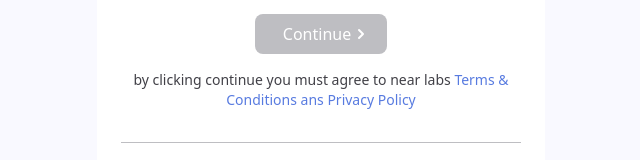
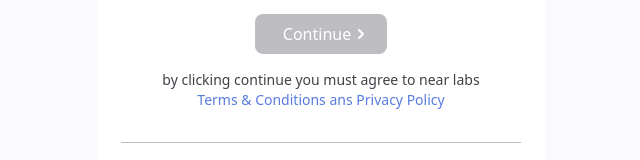
Before and after one commit to avastamin/react-extensions, a React (Create React App) app: page / in a window 1280 px wide. Shown: the part 172-332 px from the top of the page, without its empty margins (319-959 px from the left). Built offline with nearby package versions, Linux system fonts and the light colour scheme.

Commit message:
Fix linter warnings

```diff
--- a/package.json
+++ b/package.json
@@ -49,6 +49,7 @@
   },
   "devDependencies": {
     "autoprefixer": "^10.4.2",
+    "jest-watch-typeahead": "^0.6.5",
     "postcss": "^8.4.5",
     "tailwindcss": "^3.0.15"
   }
--- a/src/App.tsx
+++ b/src/App.tsx
@@ -2,7 +2,7 @@
 import SignUp from './features/signup/SignUp';
 import CodeVerification from './features/signup/CodeVerification';
 import CreateNEARAccount from './features/signup/CreateNEARAccount';
-import { useAppSelector, useAppDispatch } from './app/hooks';
+import { useAppSelector } from './app/hooks';
 import {
   signupData,
 } from './features/signup/signupSlice';
@@ -10,7 +10,6 @@
 
 const  App : React.FC<{}> = () => {
   const usedData = useAppSelector(signupData);
-  console.log('usedData', usedData)
   return (
     <div className="app container max-w-md bg-white">
       {usedData?.signupType === '' && !usedData?.isVerified && <SignUp />}
--- a/src/features/signup/CreateNEARAccount.tsx
+++ b/src/features/signup/CreateNEARAccount.tsx
@@ -3,11 +3,6 @@
 import { ChevronRightIcon } from '@heroicons/react/solid'
 import { Formik, Field, Form, FormikHelpers } from 'formik';
 import * as Yup from "yup";
-import { useAppSelector, useAppDispatch } from '../../app/hooks';
-import {
-  signupData,
-} from './signupSlice';
-
 
 interface Values {
   fullName: string;
@@ -20,8 +15,6 @@
 });
 
 const  CreateNEARAccount : React.FC<{}> = () => {
-  const usedData = useAppSelector(signupData);
-  const dispatch = useAppDispatch();
   const initialValues: Values = {
     fullName: '',
     accountID: '',
@@ -98,7 +91,7 @@
         </div>
         <div className='text-center mt-4'>
           <p className='text-gray-200 text-sm'>by clicking continue you must agree to near labs
-            <a href='#' className='text-blue-100'> Terms & Conditions ans Privacy Policy</a></p>
+            <button className='text-blue-100'> Terms & Conditions ans Privacy Policy</button></p>
         </div>
         <div className='w-full h-px my-8 bg-gray-500'></div>
         <div className='text-center mt-4'>
--- a/src/features/signup/SignUp.tsx
+++ b/src/features/signup/SignUp.tsx
@@ -3,10 +3,9 @@
 import { ChevronRightIcon } from '@heroicons/react/solid'
 import { Formik, Field, Form, FormikHelpers } from 'formik';
 import * as Yup from "yup";
-import { useAppSelector, useAppDispatch } from '../../app/hooks';
+import { useAppDispatch } from '../../app/hooks';
 import {
   addSignup,
-  signupData,
 } from './signupSlice';
 
 interface Values {
@@ -30,7 +29,6 @@
 });
 
 const  SignUp : React.FC<{}> = () => {
-  const usedData = useAppSelector(signupData);
   const dispatch = useAppDispatch();
   const initialValues: Values = {
     email: '',
@@ -52,10 +50,6 @@
             { setSubmitting }: FormikHelpers<Values>
           ) => {
             dispatch(addSignup(values))
-  /*           setTimeout(() => {
-              alert(JSON.stringify(values, null, 2));
-              setSubmitting(false);
-            }, 500); */
           }}
         >
           {({ values, errors, touched }) => (
@@ -110,7 +104,7 @@
         </div>
         <div className='text-center mt-4'>
           <p className='text-gray-200 text-sm'>by clicking continue you must agree to near labs
-            <a href='#' className='text-blue-100'> Terms & Conditions ans Privacy Policy</a></p>
+            <button className='text-blue-100'> Terms & Conditions ans Privacy Policy</button></p>
         </div>
         <div className='w-full h-px my-8 bg-gray-500'></div>
         <div className='text-center mt-4'>
```
Also changed, not shown: 2 other files (tests, documents, lock files or other folders).
